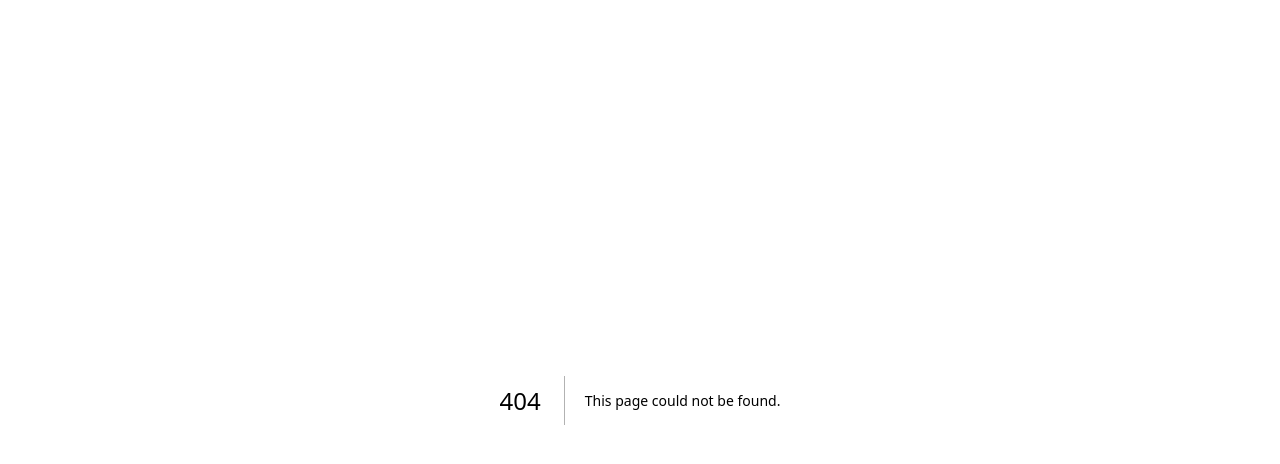
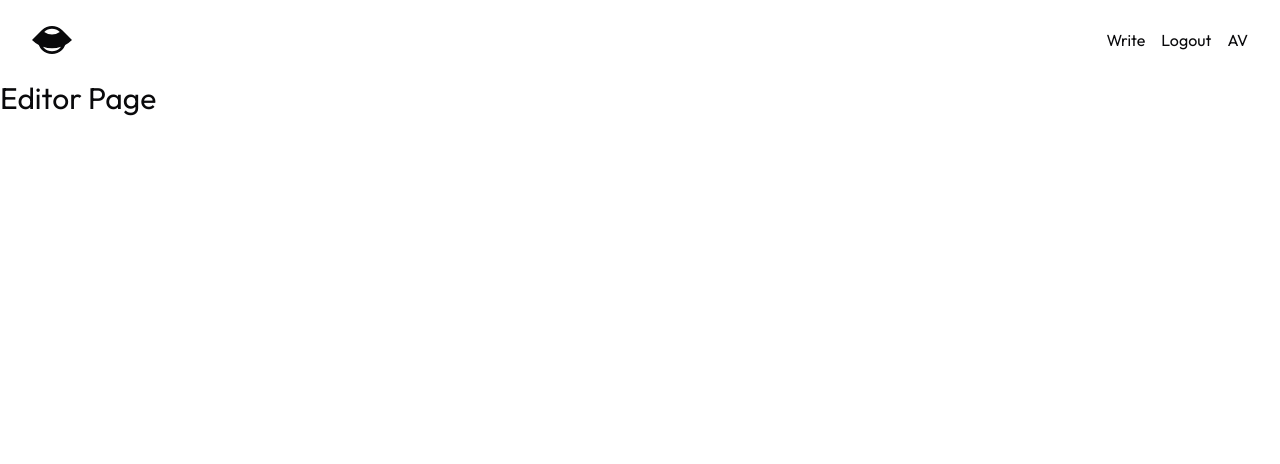
Before and after one commit to patricks-js/echo, a Next.js app: page /editor/1 in a window 1280 px wide. Before the commit this address had no page. Shown: the top 464 px of the page. Built offline with nearby package versions, Linux system fonts and the light colour scheme.

Commit message:
feat: make page routing structure

```diff
--- /dev/null
+++ b/src/app/(root)/editor/[slug]/page.tsx
@@ -0,0 +1,7 @@
+export default function EditorPage() {
+  return (
+    <div>
+      <h2 className="text-3xl">Editor Page</h2>
+    </div>
+  );
+}
--- /dev/null
+++ b/src/app/(root)/editor/page.tsx
@@ -0,0 +1,7 @@
+export default function EditorPage() {
+  return (
+    <div>
+      <h2 className="text-3xl">Editor Page</h2>
+    </div>
+  );
+}
--- /dev/null
+++ b/src/app/(root)/post/[slug]/page.tsx
@@ -0,0 +1,7 @@
+export default function PostPage() {
+  return (
+    <div>
+      <h2 className="text-3xl">Post Page</h2>
+    </div>
+  );
+}
--- /dev/null
+++ b/src/app/(root)/profile/[username]/favorites/page.tsx
@@ -0,0 +1,7 @@
+export default function FavoritesPage() {
+  return (
+    <div>
+      <h2 className="text-3xl">Favorites Page</h2>
+    </div>
+  );
+}
--- /dev/null
+++ b/src/app/(root)/profile/[username]/page.tsx
@@ -0,0 +1,7 @@
+export default function ProfilePage() {
+  return (
+    <div>
+      <h2 className="text-3xl">Profile Page</h2>
+    </div>
+  );
+}
--- /dev/null
+++ b/src/app/(root)/settings/page.tsx
@@ -0,0 +1,7 @@
+export default function SettingsPage() {
+  return (
+    <div>
+      <h2 className="text-3xl">Settings Page</h2>
+    </div>
+  );
+}
```
